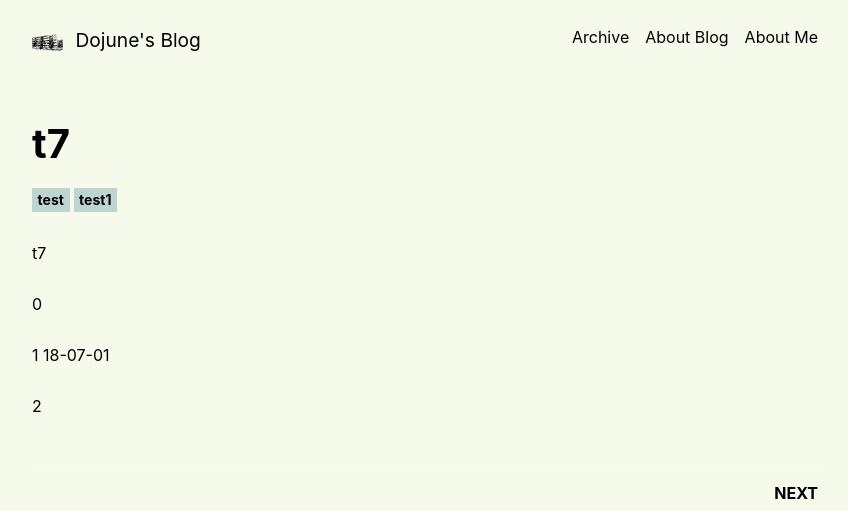
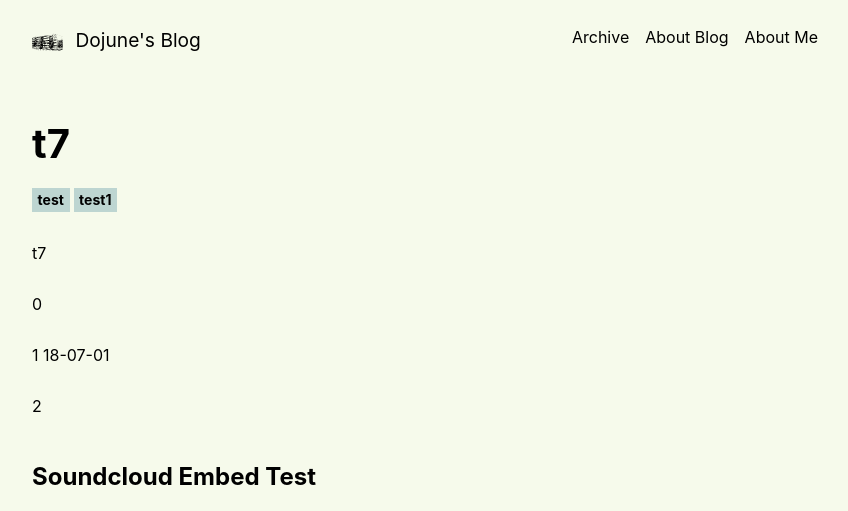
Before and after one commit to mindoj/mindojune.github.io, a Jekyll site: the page built from _posts/2018-06-30-t7.markdown, in a window 1280 px wide. Shown: the top 511 px of the page, without its empty margins (215-1063 px from the left). Built offline with Jekyll 4.4.1, drawn with Linux system fonts in a browser that asks for light colours; nearby versions of some CDN libraries; comment, search, counter and statistics services are not loaded.

Commit message:
Update 2018-06-30-t7.markdown

```diff
--- a/_posts/2018-06-30-t7.markdown
+++ b/_posts/2018-06-30-t7.markdown
@@ -12,3 +12,6 @@ t7
 1 18-07-01
 
 2
+
+### Soundcloud Embed Test
+<iframe width="100%" height="300" scrolling="no" frameborder="no" allow="autoplay" src="https://w.soundcloud.com/player/?url=https%3A//api.soundcloud.com/tracks/460435719&color=%23ff5500&auto_play=false&hide_related=false&show_comments=true&show_user=true&show_reposts=false&show_teaser=true&visual=true"></iframe>
```
